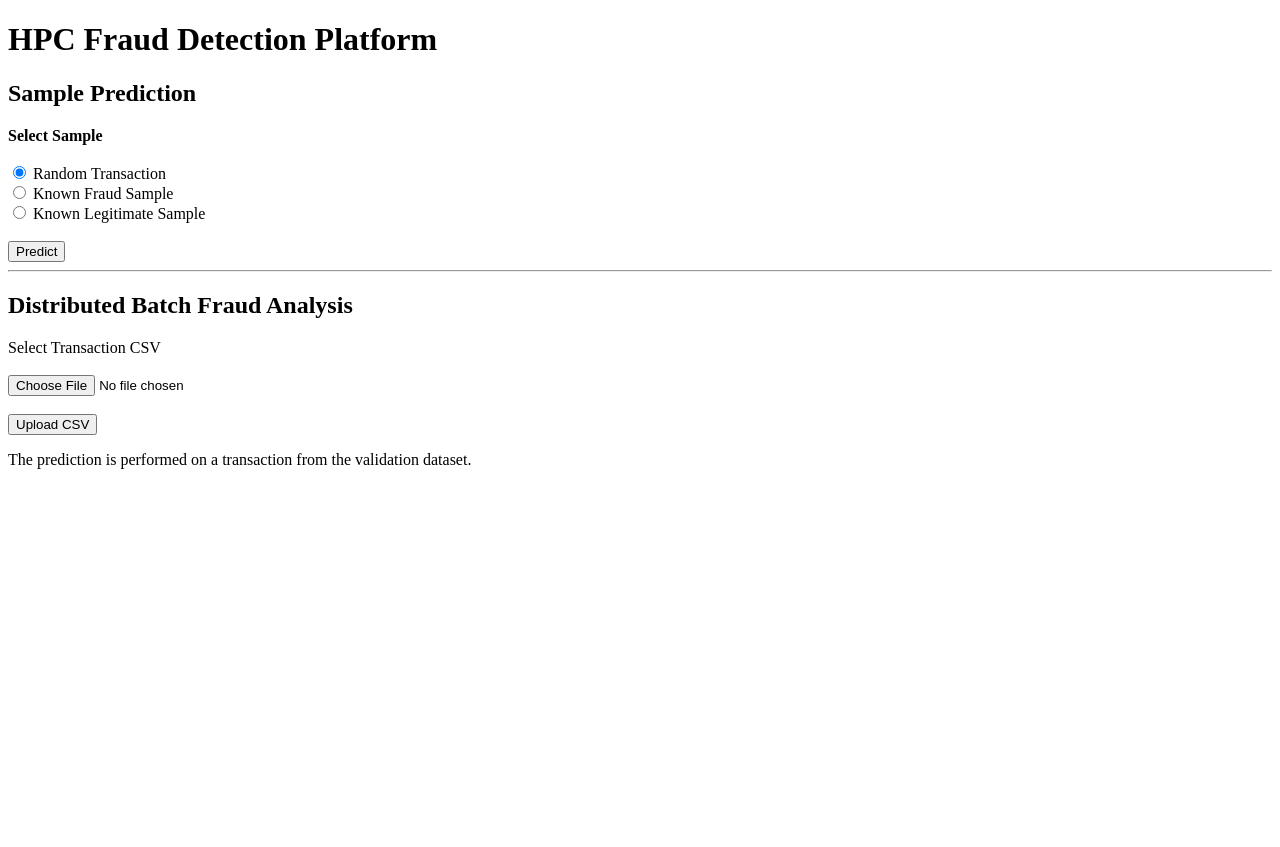
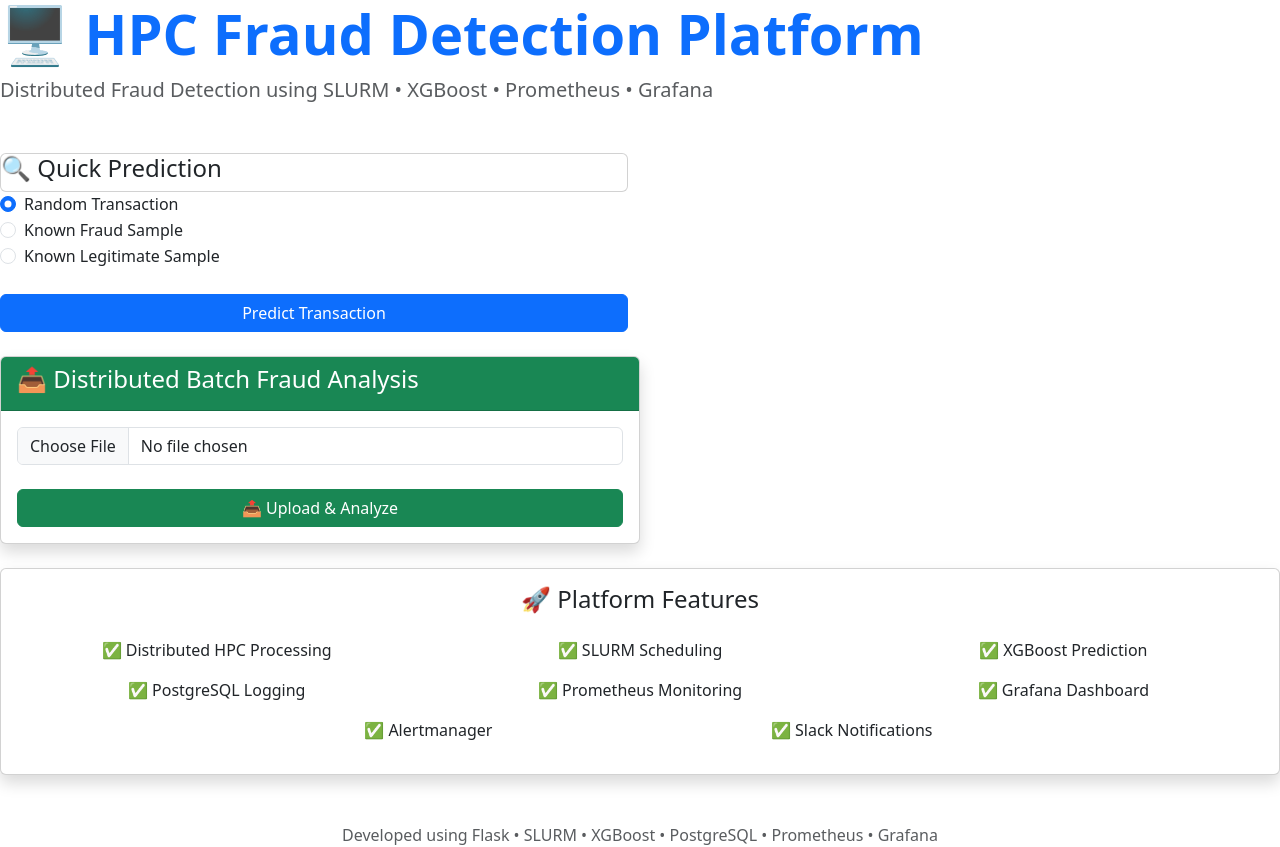
Before and after one commit to Arunima010/HPCSA_Project, a Flask app: page / in a window 1280 px wide. Before the commit the page ends 469 px from the top, so only its background shows below. Run offline with Flask 3, Linux system fonts and the light colour scheme; parts of the project's set-up code (start-up, migrations or seed data) failed here and were passed over; some libraries are stand-ins or nearby versions.

Commit message:
Redesign frontend with professional HPC dashboard

```diff
--- a/app/templates/index.html
+++ b/app/templates/index.html
@@ -1,73 +1,122 @@
 <!DOCTYPE html>
 <html>
 <head>
-	<title>HPC Fraud Detection Platform</title>
+	<meta charset="UTF-8">
+	<title>HPC Fraud Detection Platform & Monitoring Platform</title>
+
+	<!--Bootstrap CSS -->
+	<link
+		href="https://cdn.jsdelivr.net/npm/bootstrap@5.3.3/dist/css/bootstrap.min.css"
+		rel="stylesheet">
+	<!-- Custom CSS -->
+	<link
+		rel="stylesheet"
+		href="{{ url_for('static', filename='css/style.css') }}">
 </head>
 
-<body>
+<body class="bg-light>
+	<div class="container-fluid px-5 py-4">
+		<div class="test-center mb-5">
+			<h1 class="display-4 fw-bold text-primary">&#x1F5A5;&#xFE0F; HPC Fraud Detection Platform</h1>
+			<p class="lead text-muted">
+				Distributed Fraud Detection using SLURM &#x2022; XGBoost &#x2022; Prometheus &#x2022;
+				Grafana
+			</p>
+		</div>
 
-<h1>HPC Fraud Detection Platform</h1>
+		<div class="row">
+			<div class="col-md-6 mb-4">
+				<div class="card shadow>
+					<div class="card-header bg-primary text-white">
+						<h4>&#x1F50D; Quick Prediction</h4>
+					</div>
 
-<h2>Sample Prediction</h2>
+					<div class="card-body">
+						<form action="/predict" method="post">
+							<div class="form-check">
+								<input class="form-check-input" type="radio" name="mode" value="random" checked>
+				                                <label class="form-check-label">Random Transaction</label>
+				                        </div>
 
-<form action="/predict" method="post">
+							<div class="form-check">
+								<input class="form-check-input" type="radio" name="mode" value="fraud">
+				                                <label class="form-check-label">Known Fraud Sample</label>
+					                 </div>
+				                         <div class="form-check">
+								 <input class="form-check-input" type="radio" name="mode" value="legitimate">
+				                           	 <label class="form-check-label">Known Legitimate Sample</label>
+				                         </div>
+				                         <br>
+				                         <button class="btn btn-primary w-100" type="submit">
+								 Predict Transaction
+							 </button>
 
-<label><b>Select Sample</b></label><br><br>
+						</form>
+					</div>
+				</div>
+			</div>
 
-<input type="radio" name="mode" value="random" checked>
-Random Transaction
-<br>
+			<div class="col-md-6 mb-4">
+				<div class="card shadow">
+					<div class="card-header bg-success text-white">
+						<h4>&#x1F4E4; Distributed Batch Fraud Analysis</h4>
+					</div>
+					<div class="card-body">
+						<form id="uploadForm" action="/upload" method="POST" enctype="multipart/form-data">
+							<input class="form-control" type="file" name="csvfile" accept=".csv" required>
+							<br>
+							<button class="btn btn-success w-100" type="submit">
+								&#x1F4E4; Upload &amp; Analyze
+							</button>
+						</form>
+					</div>
+				</div>
+			</div>
+		</div>
 
-<input type="radio" name="mode" value="fraud">
-Known Fraud Sample
-<br>
+		<div class="card shadow h-100">
+			<div class="card-body h-100">
+				<h4 class="text-center mb-4">&#x1F680; Platform Features</h4>
+			<div class="row justify-content-center text-center">
+				 <div class="col-md-4 mb-3">&#x2705; Distributed HPC Processing</div>
+				 <div class="col-md-4 mb-3">&#x2705; SLURM Scheduling</div>
+				 <div class="col-md-4 mb-3">&#x2705; XGBoost Prediction</div>
+				 <div class="col-md-4 mb-3">&#x2705; PostgreSQL Logging</div>
+				 <div class="col-md-4 mb-3">&#x2705; Prometheus Monitoring</div>
+				 <div class="col-md-4 mb-3">&#x2705; Grafana Dashboard</div>
+				 <div class="col-md-4 mb-3">&#x2705; Alertmanager</div>
+				 <div class="col-md-4 mb-3">&#x2705; Slack Notifications</div>
+			</div>
+		</div>
+	</div>
 
-<input type="radio" name="mode" value="legitimate">
-Known Legitimate Sample
-<br><br>
+	<footer class="text-center text-muted mt-5">
+		Developed using Flask &#x2022; SLURM &#x2022; XGBoost &#x2022; PostgreSQL &#x2022; Prometheus &#x2022; Grafana
+	</footer>
+</div>
 
-<input type="submit" value="Predict">
-
-</form>
-
-<hr>
-
-<h2>Distributed Batch Fraud Analysis</h2>
-
-<form action="/upload" method="POST" enctype="multipart/form-data">
-
-	<label>Select Transaction CSV</label>
-
-	<br><br>
-
-	<input
-		type="file"
-		name="csvfile"
-		accept=".csv"
-		required>
-
-	<br><br>
-
-	<input
-		type="submit"
-		value="Upload CSV">
-
-</form>
-
-<!--Loading Overlay -->
-<div id="loadingOverlay" style="display:none;">
-	<div class="loading-box">
-		<div class="spinner"></div>
-		<h2>Running HPC Fraud Detection</h2>
-		<p id="statusText">Reading CSV...</p>
-		<h1 id="timer">00:00</h1>
+<div id="loadingOverlay" class="overlay">
+	<div class="loading-card">
+		<h2>&#x1F5A5;&#xFE0F; HPC Fraud Detection Running</h2>
+		<p>Please wait while the HPC cluster processes your dataset.</p>
+		<div class="spinner-border text-primary mb-3" style="width:70px;height:70px;" role="status"></div>
+		<h3 id="timer">&#x23F1;&#xFE0F; 00:00</h3>
+		<hr>
+	        <div id="steps">
+			<p id="step1">&#x1F4C4; Reading CSV Dataset</p>
+	                <p id="step2">&#x1F50D; Validating Dataset Schema</p>
+		        <p id="step3">&#x2702;&#xFE0F; Splitting Dataset into Chunks</p>
+	                <p id="step4">&#x1F4C5; Scheduling Slurm Jobs</p>
+	            	<p id="step5">&#x1F5A5;&#xFE0F; Processing on Compute Node 1</p>
+	                <p id="step6">&#x1F5A5;&#xFE0F; Processing on Compute Node 2</p>
+			<p id="step7">&#x1F6A8; Merging Prediction Results</p>
+		        <p id="step8">&#x1F5C4;&#xFE0F; Updating PostgreSQL Logs</p>
+			<p id="step9">&#x1F4CA; Updating Prometheus Metrics</p>
+			<p id="step10">&#x1F4AC; Sending Slack Notification</p>
+			<p id="step11">&#x2705; Completed</p>
+		</div>
 	</div>
 </div>
 
-
-<p>
-The prediction is performed on a transaction from the validation dataset.
-</p>
-
 </body>
 </html>
```
Also changed, not shown: app/static/css/style.css (added, +25 -0 lines).
